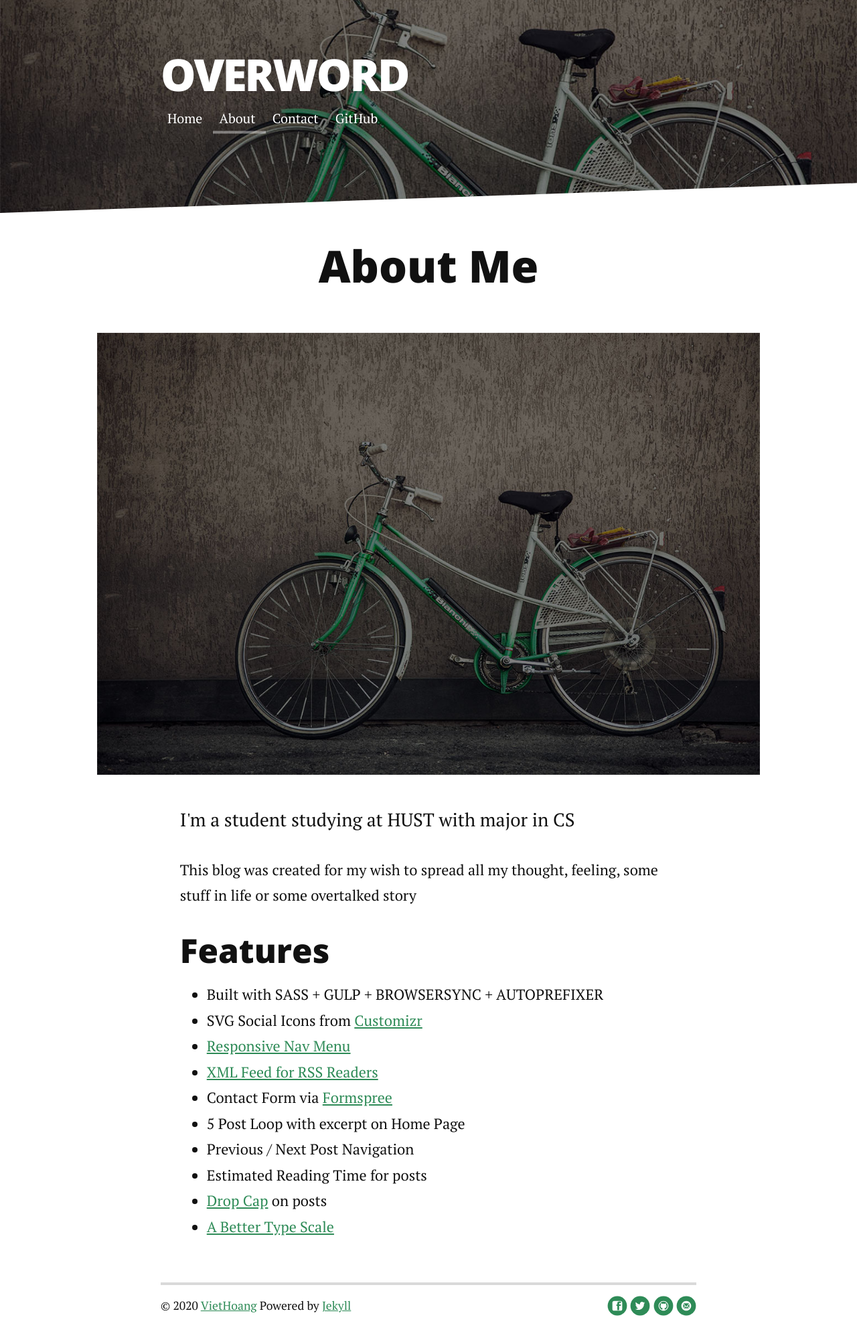
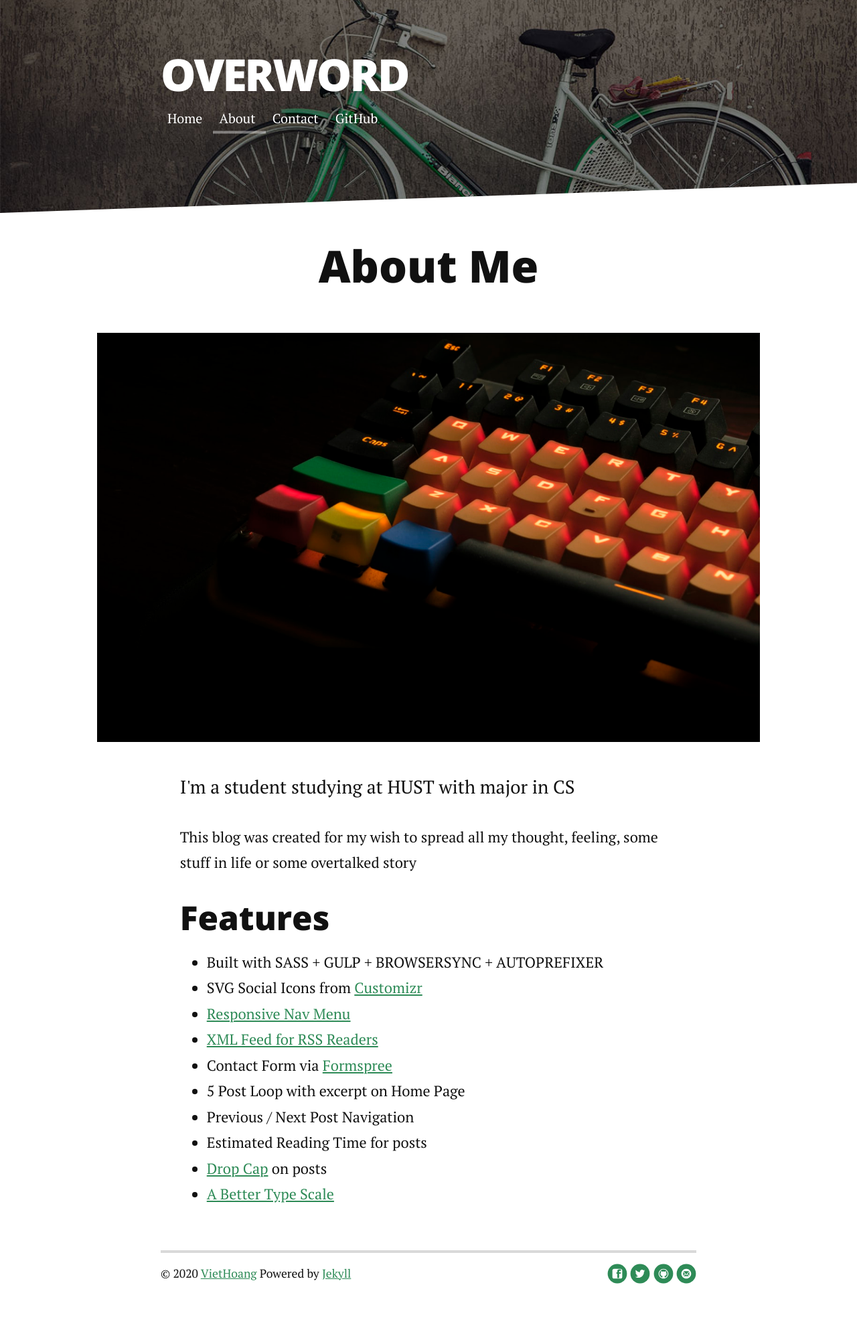
Before and after one commit to hoangso8000/hoangso8000.github.io, a Jekyll site: the page built from about.md, in a window 1280 px wide. Shown: the whole page at 67% size. Built offline with Jekyll 4.4.1, drawn with Linux system fonts in a browser that asks for light colours; nearby versions of some CDN libraries; after the commit the page ends 1958 px from its top, so only the background shows below that.

Commit message:
change photo

```diff
--- a/about.md
+++ b/about.md
@@ -5,7 +5,7 @@
 
 <div class="post">
 	<h1 class="pageTitle">About Me</h1>
-	<img src="{{ '/assets/img/touring.jpg' | prepend: site.baseurl }}" alt="">
+	<img src="{{ '/assets/img/keyboard.jpg' | prepend: site.baseurl }}" alt="">
 	<p class="intro">I'm a student studying at HUST with major in CS</p>
 	<p>This blog was created for my wish to spread all my thought, feeling, some stuff in life or some overtalked story</p>
 	<h2>Features</h2>
```
Also changed, not shown: assets/img/keyboard.jpg (added).
